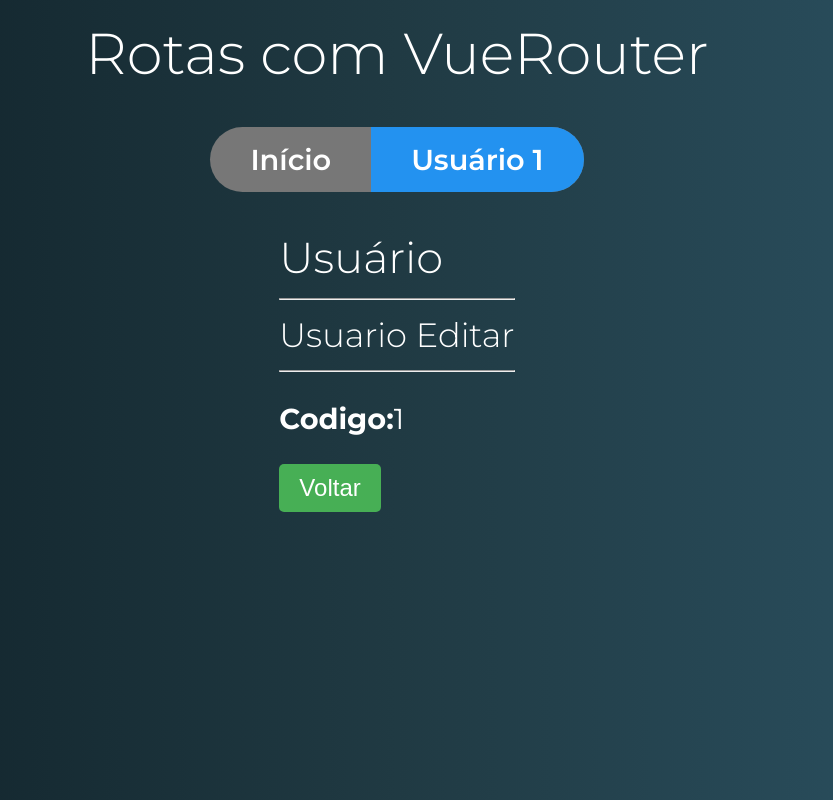
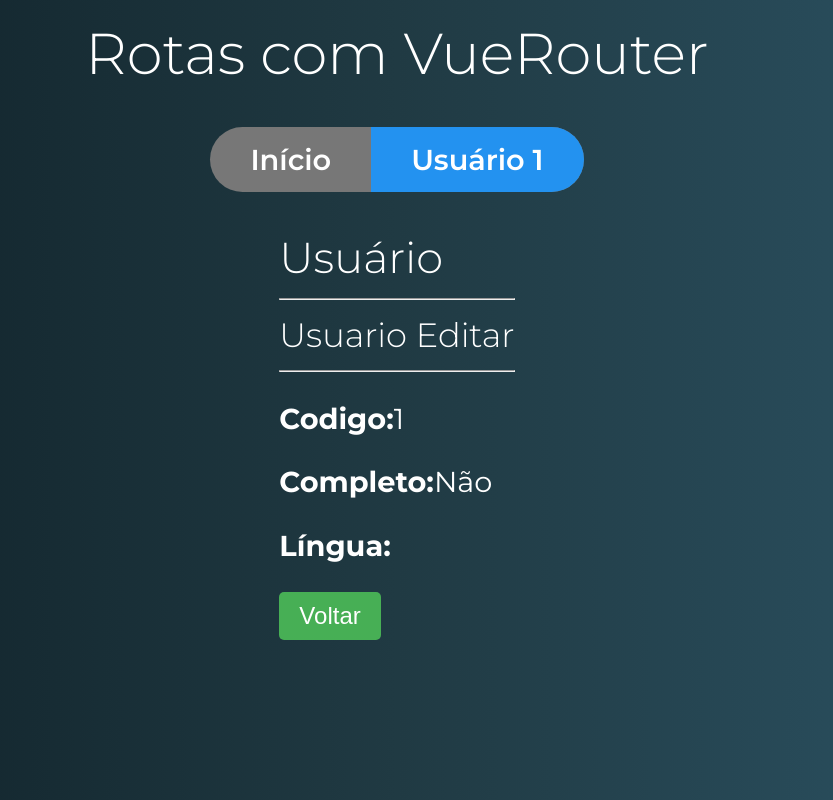
Before and after one commit to isaacwrk/MyVueJSwiki, a Vue app in the folder rotas-exercicios/: page /usuario/1/editar in a window 1280 px wide. Shown: the whole page, without its empty margins (243-1076 px from the left). Built offline with nearby package versions, Linux system fonts and the light colour scheme.

Commit message:
using params of query

```diff
--- a/rotas-exercicios/src/components/usuario/UsuarioDetalhe.vue
+++ b/rotas-exercicios/src/components/usuario/UsuarioDetalhe.vue
@@ -3,7 +3,7 @@
     <h3>Usuário Detalhe</h3>
     <hr>
     <p><strong>Codigo:</strong>{{id}}</p>
-    <router-link tag="button" primario :to="{name: 'editarUsuario', params:{id:id}}">
+    <router-link tag="button" primario :to="{name: 'editarUsuario', params:{id:id},query:{completo:true,lingua:'pt'}}">
         Editar
     </router-link>
   </div>
--- a/rotas-exercicios/src/components/usuario/UsuarioEditar.vue
+++ b/rotas-exercicios/src/components/usuario/UsuarioEditar.vue
@@ -3,6 +3,9 @@
     <h3>Usuario Editar</h3>
     <hr>
     <p><strong>Codigo:</strong>{{id}}</p>
+    <!-- buscando dados query do usuarioDetalhe.vue-->
+    <p><strong>Completo:</strong>{{ $route.query.completo ? 'Sim' : 'Não'}}</p>
+    <p><strong>Língua:</strong>{{ $route.query.lingua}}</p>
   </div>
 </template>
 
```
